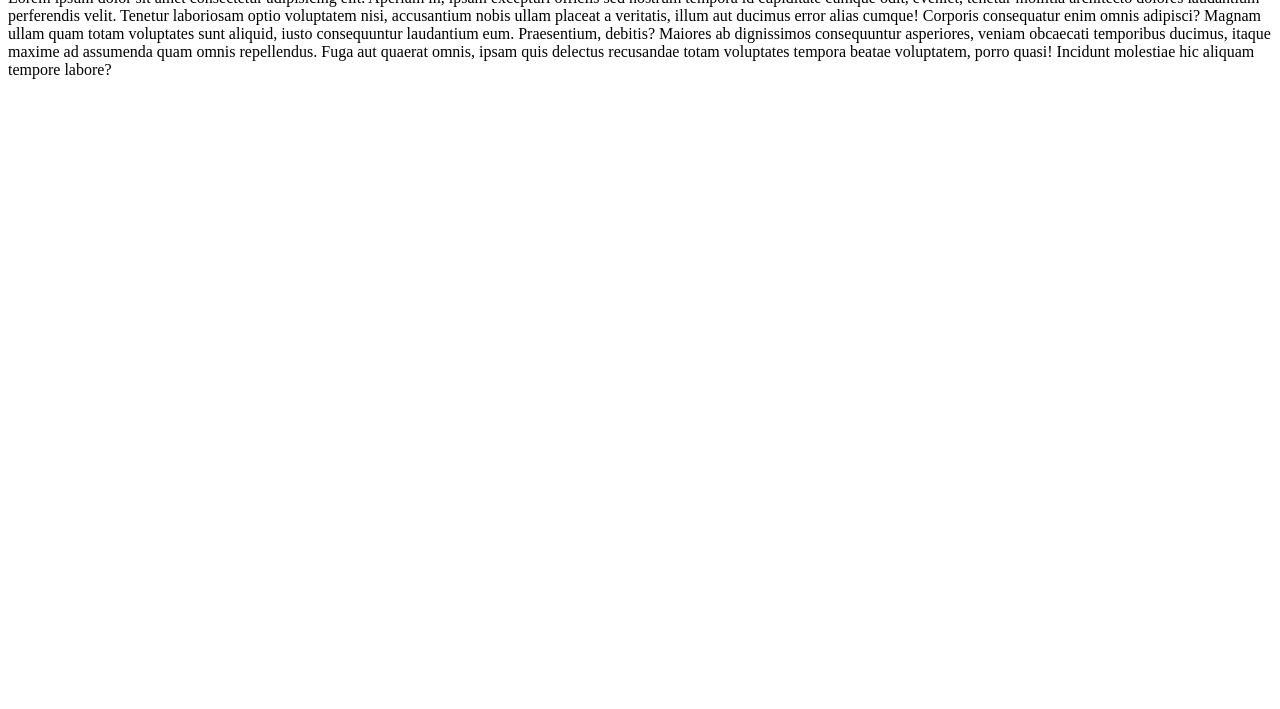
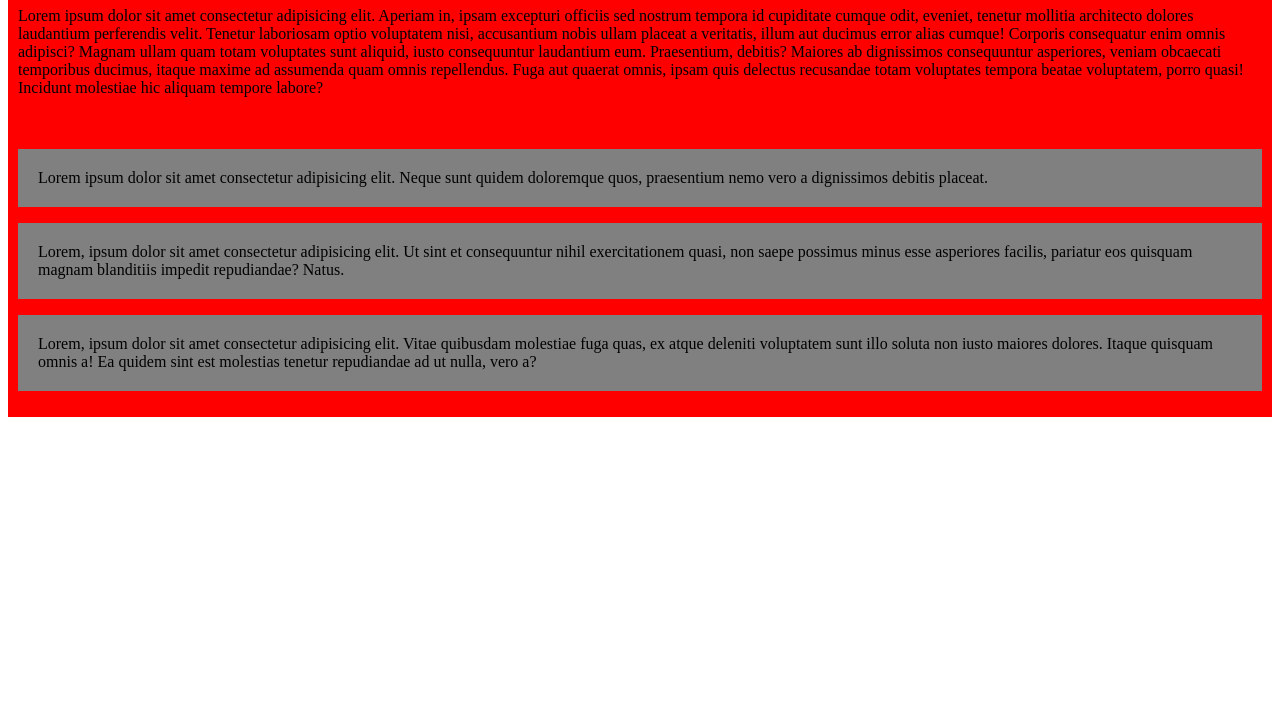
Before and after one commit to Tanvirgit07/my-simple-web, a plain HTML site: page index.html in a window 1280 px wide. Shown: the part 91-800 px from the top of the page. Drawn offline with Linux system fonts and the light colour scheme.

Commit message:
added new para div

```diff
--- a/index.html
+++ b/index.html
@@ -11,5 +11,16 @@
         <h1>Tanvir Ahmmed Tonmay</h1>
         <p>Lorem ipsum dolor sit amet consectetur adipisicing elit. Aperiam in, ipsam excepturi officiis sed nostrum tempora id cupiditate cumque odit, eveniet, tenetur mollitia architecto dolores laudantium perferendis velit. Tenetur laboriosam optio voluptatem nisi, accusantium nobis ullam placeat a veritatis, illum aut ducimus error alias cumque! Corporis consequatur enim omnis adipisci? Magnam ullam quam totam voluptates sunt aliquid, iusto consequuntur laudantium eum. Praesentium, debitis? Maiores ab dignissimos consequuntur asperiores, veniam obcaecati temporibus ducimus, itaque maxime ad assumenda quam omnis repellendus. Fuga aut quaerat omnis, ipsam quis delectus recusandae totam voluptates tempora beatae voluptatem, porro quasi! Incidunt molestiae hic aliquam tempore labore?</p>
     </div>
+    <div class="para">
+        <p>
+            Lorem ipsum dolor sit amet consectetur adipisicing elit. Neque sunt quidem doloremque quos, praesentium nemo vero a dignissimos debitis placeat.
+        </p>
+        <p>
+            Lorem, ipsum dolor sit amet consectetur adipisicing elit. Ut sint et consequuntur nihil exercitationem quasi, non saepe possimus minus esse asperiores facilis, pariatur eos quisquam magnam blanditiis impedit repudiandae? Natus.
+        </p>
+        <p>
+            Lorem, ipsum dolor sit amet consectetur adipisicing elit. Vitae quibusdam molestiae fuga quas, ex atque deleniti voluptatem sunt illo soluta non iusto maiores dolores. Itaque quisquam omnis a! Ea quidem sint est molestias tenetur repudiandae ad ut nulla, vero a?
+        </p>
+    </div>
 </body>
 </html>
--- a/style.css
+++ b/style.css
@@ -0,0 +1,8 @@
+div{
+    background-color: red;
+    padding: 10px;
+}
+.para p{
+    background-color: grey;
+    padding: 20px;
+}
```
